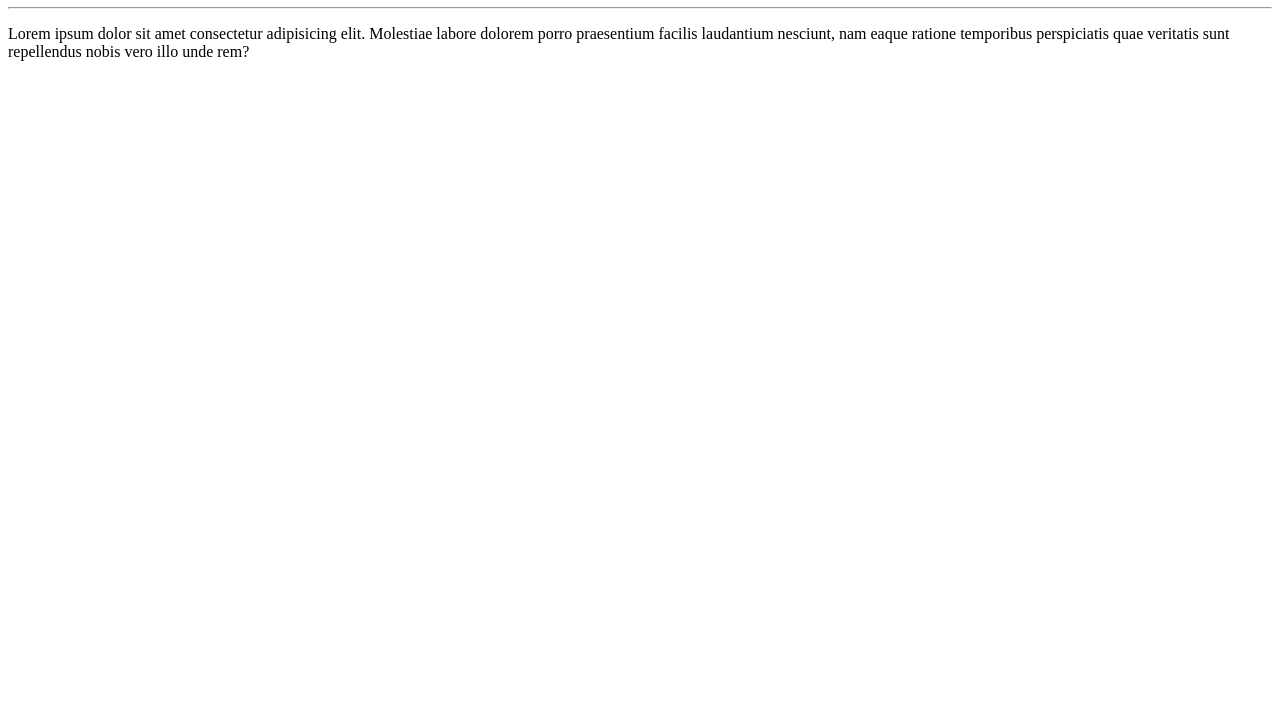
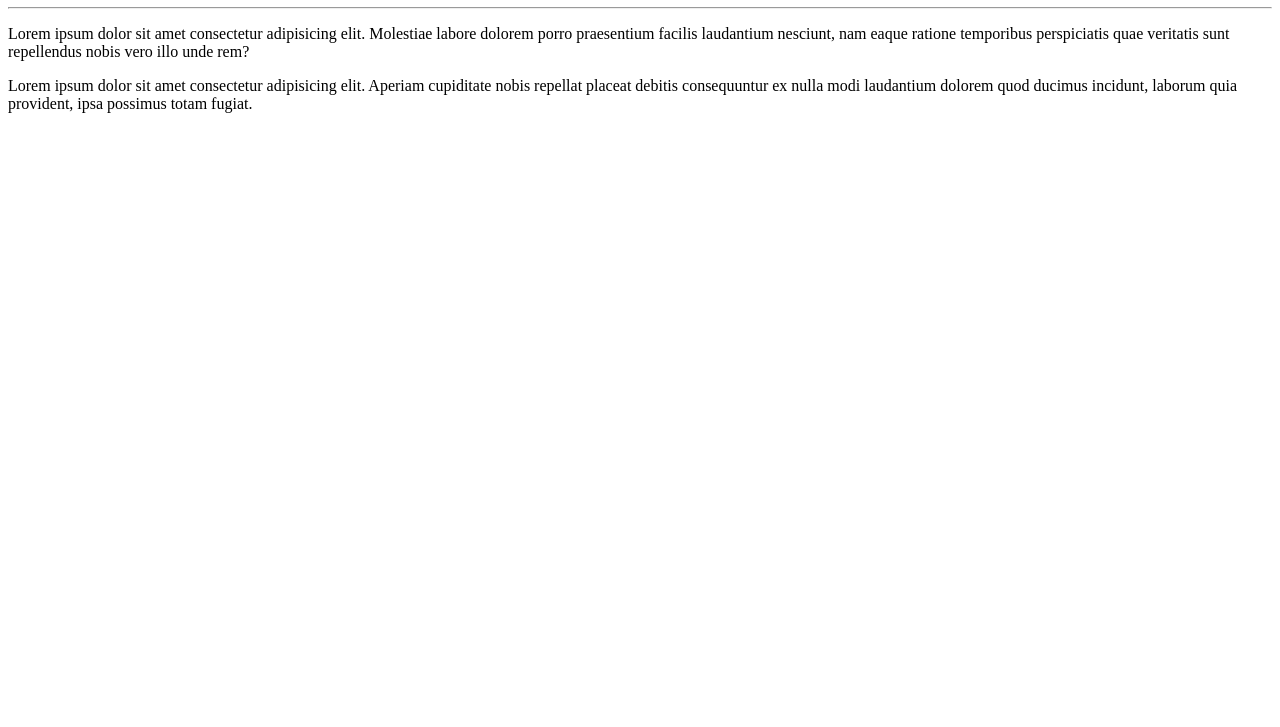
Before and after one commit to mariferreira94/Ola-mundo, a plain HTML site: page site-exemplo/index.html in a window 1280 px wide. Shown: the part 73-800 px from the top of the page. Drawn offline with Linux system fonts and the light colour scheme.

Commit message:
adicionei um paragrafo

```diff
--- a/site-exemplo/index.html
+++ b/site-exemplo/index.html
@@ -9,5 +9,6 @@
     <h1>Olá, Mundo!</h1>
     <hr>
     <p>Lorem ipsum dolor sit amet consectetur adipisicing elit. Molestiae labore dolorem porro praesentium facilis laudantium nesciunt, nam eaque ratione temporibus perspiciatis quae veritatis sunt repellendus nobis vero illo unde rem?</p>
+    <p>Lorem ipsum dolor sit amet consectetur adipisicing elit. Aperiam cupiditate nobis repellat placeat debitis consequuntur ex nulla modi laudantium dolorem quod ducimus incidunt, laborum quia provident, ipsa possimus totam fugiat.</p>
 </body>
 </html>
```
